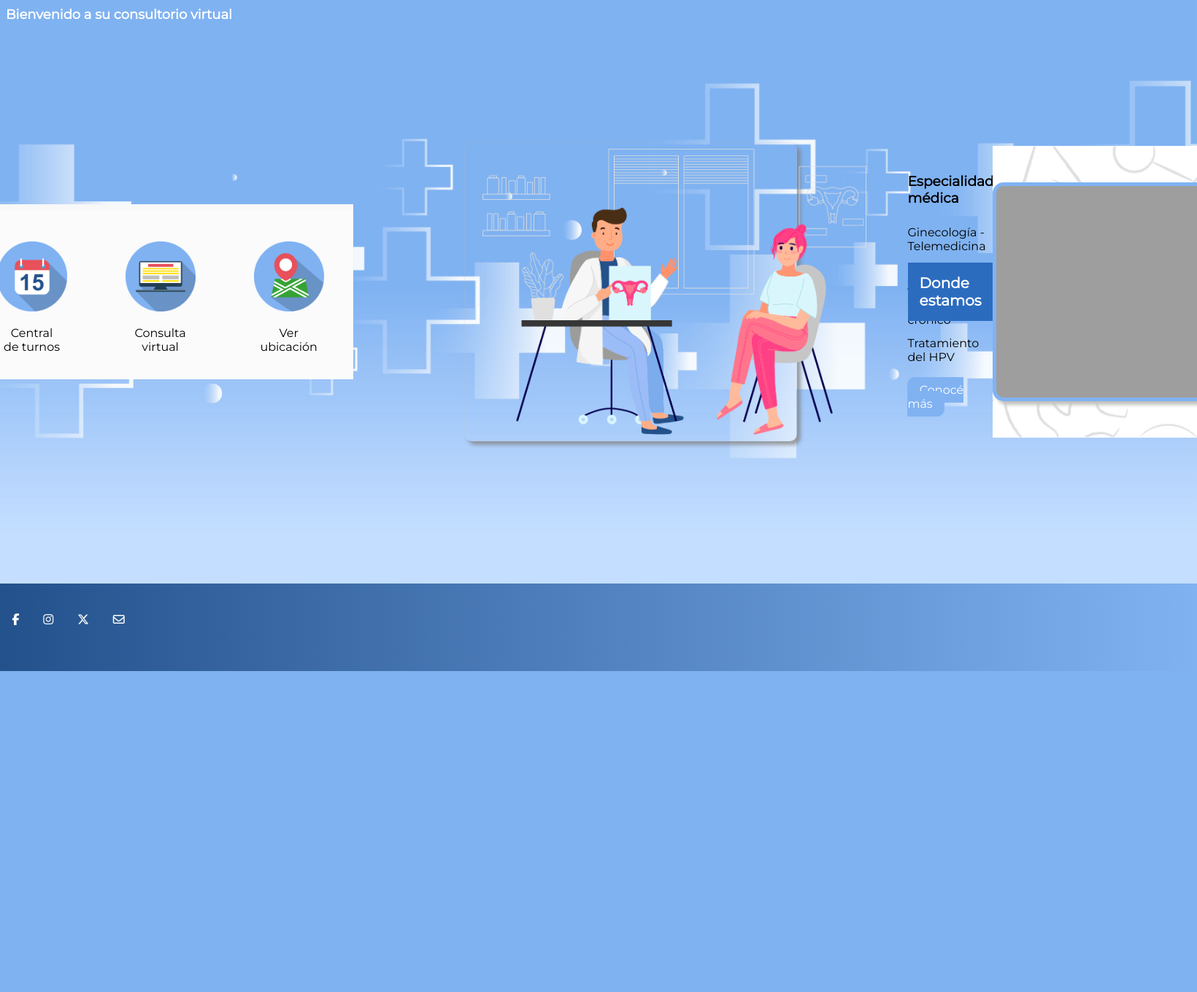
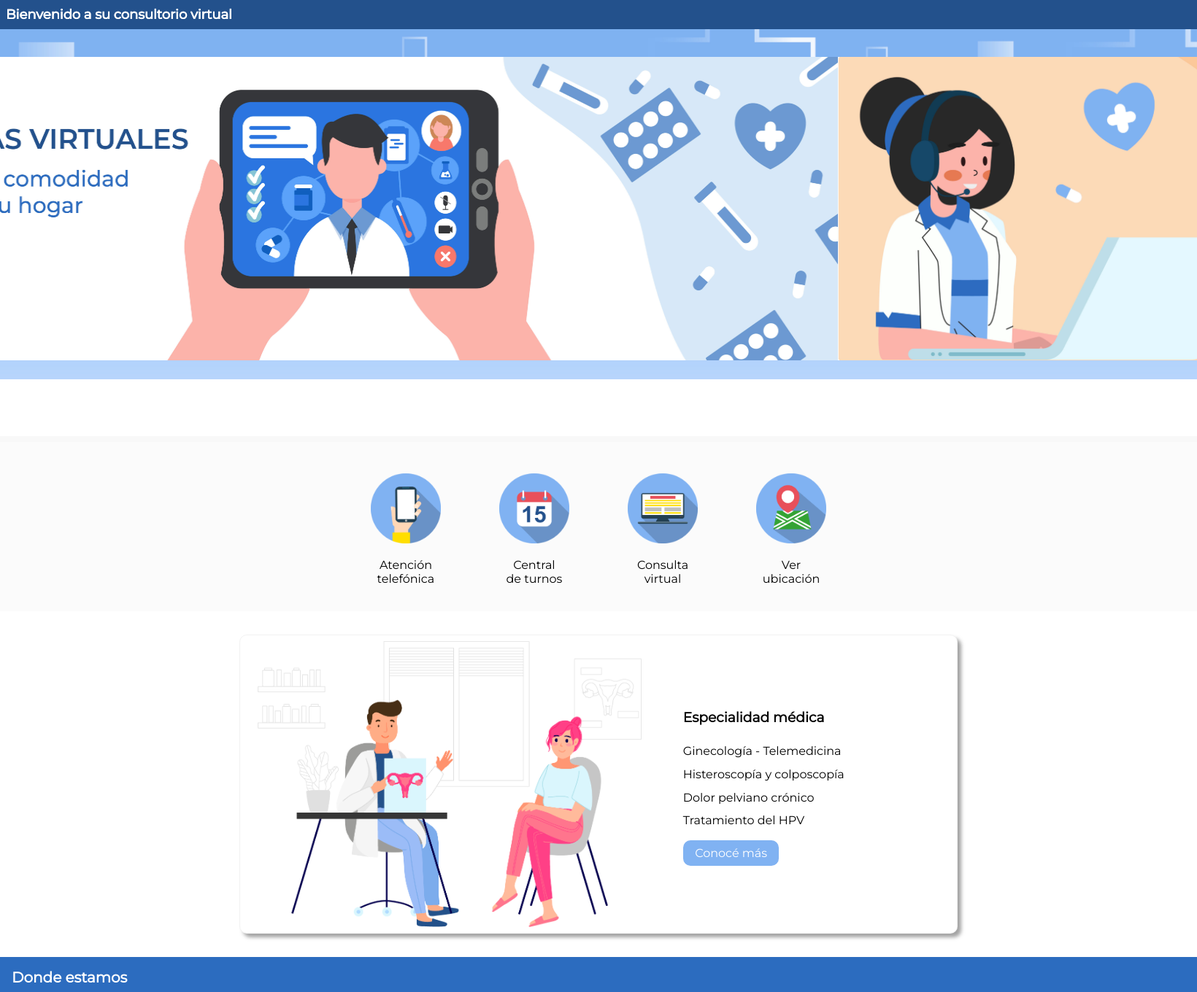
Before and after one commit to GuirinV/deploy_TP2_BACKEND, a Django app: page / in a window 1640 px wide; the page is wider, and only the part inside the window is pictured. Shown: the part 160-1520 px from the top of that part at 73% size. Before the commit the page ends 1080 px from the top of that part, so only its background shows below. Run offline with Django 5.2, Linux system fonts and the light colour scheme; some libraries are stand-ins or nearby versions; grey boxes are pictures that could not be loaded.

Commit message:
correcciones Index

```diff
--- a/templates/index.html
+++ b/templates/index.html
@@ -4,10 +4,9 @@
 
 
     <main>
-
-      <div id="contenedor">
-
-        <!-- imagenes para carrusel con animación de CSS -->
+      <h1>Bienvenido a su consultorio virtual</h1>
+      <br><br>
+      <!-- imagenes para carrusel con animación de CSS -->
       <div class="slider">
         <ul>
           <li>
@@ -73,11 +72,6 @@
         </div>
       </section>
 
-
-      </div>
-
-
-
       {% include 'footer_template.html' %}
     </main>
 
```
